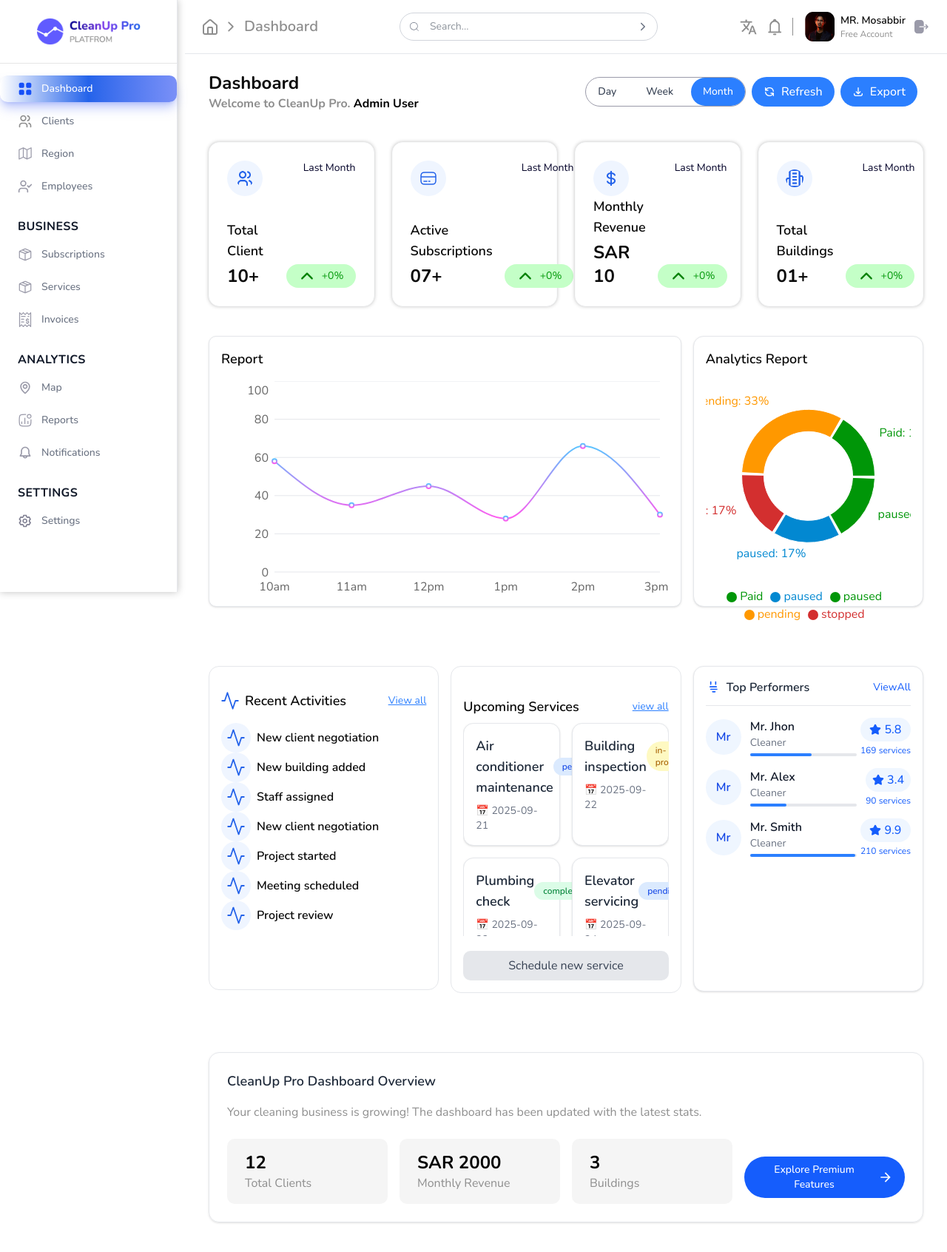
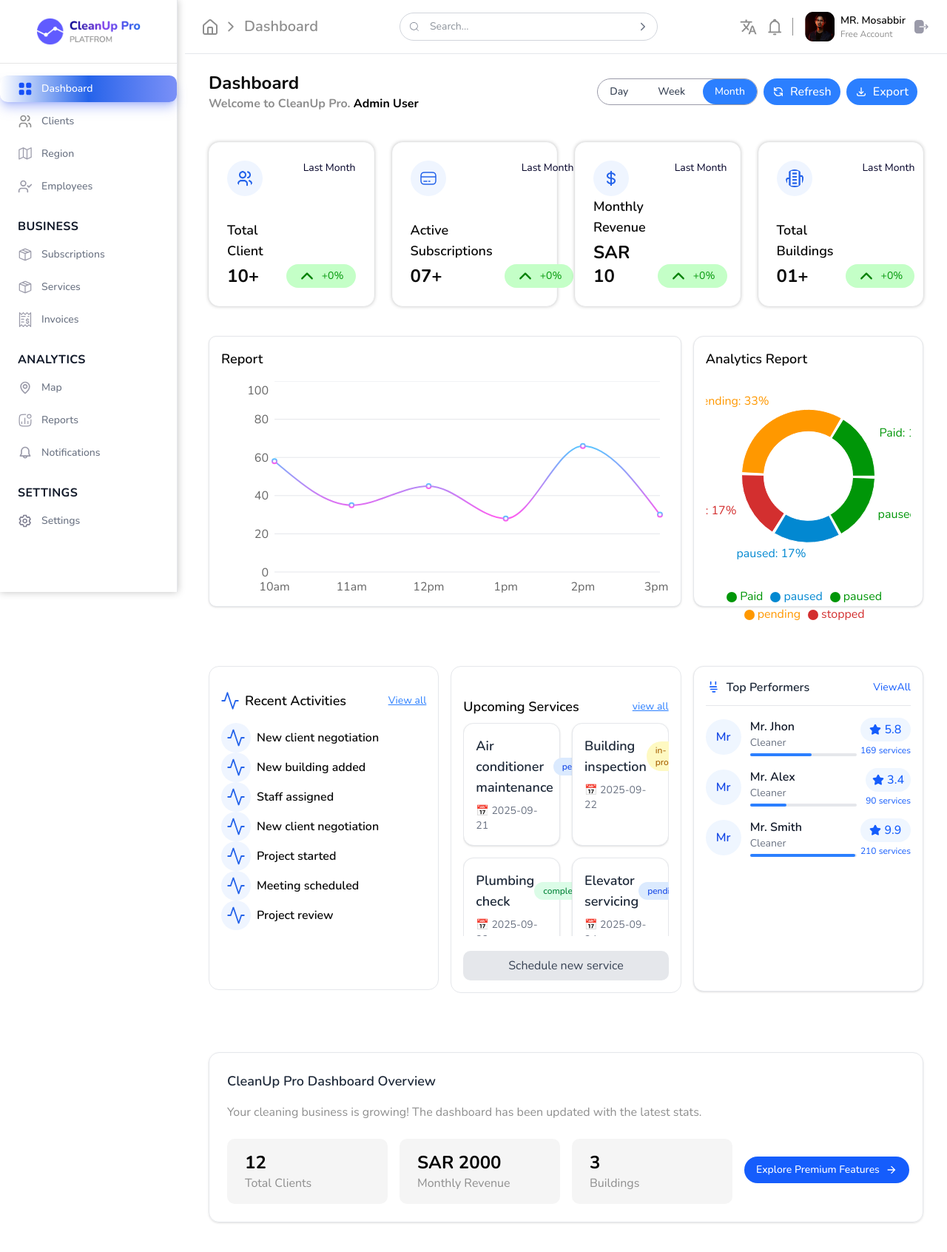
Before and after one commit to Alamin10231/CleanupSoftware, a React (Vite) app: page / in a window 1280 px wide. Shown: the whole page at 74% size. Built offline with nearby package versions, Linux system fonts and the light colour scheme.

Commit message:
forget pass page

```diff
--- a/src/Components/Auth/AdminLogin.tsx
+++ b/src/Components/Auth/AdminLogin.tsx
@@ -37,6 +37,8 @@ export default function AdminLogin() {
 
       if (!response.ok) {
         throw new Error(data.message || "Login failed");
+      }else{
+        console.log(data,"login success fully")
       }
 
       // Save token to local storage (optional)
--- a/src/Components/Auth/ForgetPassword.tsx
+++ b/src/Components/Auth/ForgetPassword.tsx
@@ -6,17 +6,36 @@ import { Link, useNavigate } from "react-router-dom";
 import { assets } from "../../assets/assets";
 import { IoIosArrowBack } from "react-icons/io";
 
+
 export default function ForgetPassword() {
   const [email, setEmail] = useState<string>("");
   const [show, setShow] = useState(false);
   const navigate = useNavigate();
 
-  const handleSubmit = (e: React.FormEvent) => {
+  const handleSubmit = async (e: React.FormEvent) => {
     e.preventDefault();
     console.log({ email });
-    // এখানে API কল বা auth logic দিন
+    try {
+      const verifycode = await fetch(
+        "https://lisa-nondisposable-judgingly.ngrok-free.app/api/v1/users/forget-password/",
+        {
+          method: "POST",
+          headers: {
+            "Content-Type": "application/json",
+          },
+          body: JSON.stringify(email),
+        }
+      );
+      const data = await verifycode.json();
+      console.log("Response:", data);
+       if (!verifycode.ok) {
+        throw new Error(data.message ||  JSON.stringify(data) || "verification failed");
+      }
+      alert("Account created successfully!");
+    } catch (err: any) {
+      console.log(err);
+    }
 
-    // সাবমিটের পর পরবর্তী পেইজে নেভিগেট করুন
     navigate("/verifycode");
   };
 
@@ -39,7 +58,10 @@ export default function ForgetPassword() {
         <div className="self-start flex items-center justify-center gap-2">
           <IoIosArrowBack />
           <span>
-            Back to <Link to="/adminlogin" className="text-blue-600 underline">login</Link>
+            Back to{" "}
+            <Link to="/adminlogin" className="text-blue-600 underline">
+              login
+            </Link>
           </span>
         </div>
 
--- a/src/Components/DashboardStatus/DashboardOverview.tsx
+++ b/src/Components/DashboardStatus/DashboardOverview.tsx
@@ -1,5 +1,6 @@
 import { useEffect, useState } from "react";
 import { IoMdArrowForward } from "react-icons/io";
+import { Button } from "../ui/button";
 
 type OverviewData = {
   totalClients: number;
@@ -67,10 +68,10 @@ export default function DashboardOverview() {
           <p className="text-md text-[#8E8E8E]">Buildings</p>
         </div>
       <div className="mt-6 text-center">
-        <button className=" flex items-center gap-2 rounded-full bg-blue-600 px-4 py-2 text-sm font-medium text-white hover:bg-blue-700">
+        <Button className=" flex items-center gap-2 rounded-full bg-blue-600 px-4 py-2 text-sm font-medium text-white hover:bg-blue-700">
           Explore Premium Features
           <span className="text-xl"><IoMdArrowForward /></span>
-        </button>
+        </Button>
       </div>
       </div>
 
--- a/src/Components/DashboardStatus/DashboardStatus.tsx
+++ b/src/Components/DashboardStatus/DashboardStatus.tsx
@@ -5,6 +5,9 @@ import vector from "../../assets/Image/Vector.png";
 import vector1 from "../../assets/Image/Vector (1).png";
 import house from "../../assets/Image/solar_card-outline.png";
 import { IoIosArrowUp } from "react-icons/io";
+import { Button } from "../ui/button";
+// import Button from "../Button";
+// import { Button } from '@/components/ui/button';
 
 export default function DashboardStats() {
     const [activeTab, setActiveTab] = useState("month");
@@ -80,7 +83,7 @@ export default function DashboardStats() {
                     </div>
 
                     <div className="flex space-x-2 items-center">
-                        <button className="px-4 py-2 bg-blue-500 text-white text-md font-medium flex items-center gap-2 rounded-full hover:bg-blue-600 focus:outline-none focus:ring-2 focus:ring-blue-500">
+                        <Button className="px-4 py-2 bg-blue-500 text-white text-md font-medium flex items-center gap-2 rounded-full hover:bg-blue-600 focus:outline-none focus:ring-2 focus:ring-blue-500">
                             <svg
                                 className="w-4 h-4"
                                 fill="none"
@@ -96,9 +99,9 @@ export default function DashboardStats() {
                                 ></path>
                             </svg>
                             Refresh
-                        </button>
+                        </Button>
 
-                        <button className="px-4 py-2 bg-blue-500 text-white text-md font-medium flex items-center gap-2 rounded-full hover:bg-blue-600 focus:outline-none focus:ring-2 focus:ring-blue-500">
+                        <Button className="px-4 py-2 bg-blue-500 text-white text-md font-medium flex items-center gap-2 rounded-full hover:bg-blue-600 focus:outline-none focus:ring-2 focus:ring-blue-500">
                             <svg
                                 className="w-4 h-4"
                                 fill="none"
@@ -114,7 +117,7 @@ export default function DashboardStats() {
                                 ></path>
                             </svg>
                             Export
-                        </button>
+                        </Button>
                     </div>
                 </div>
             </div>
```
Lines whose indentation alone changed are shown as unchanged.
